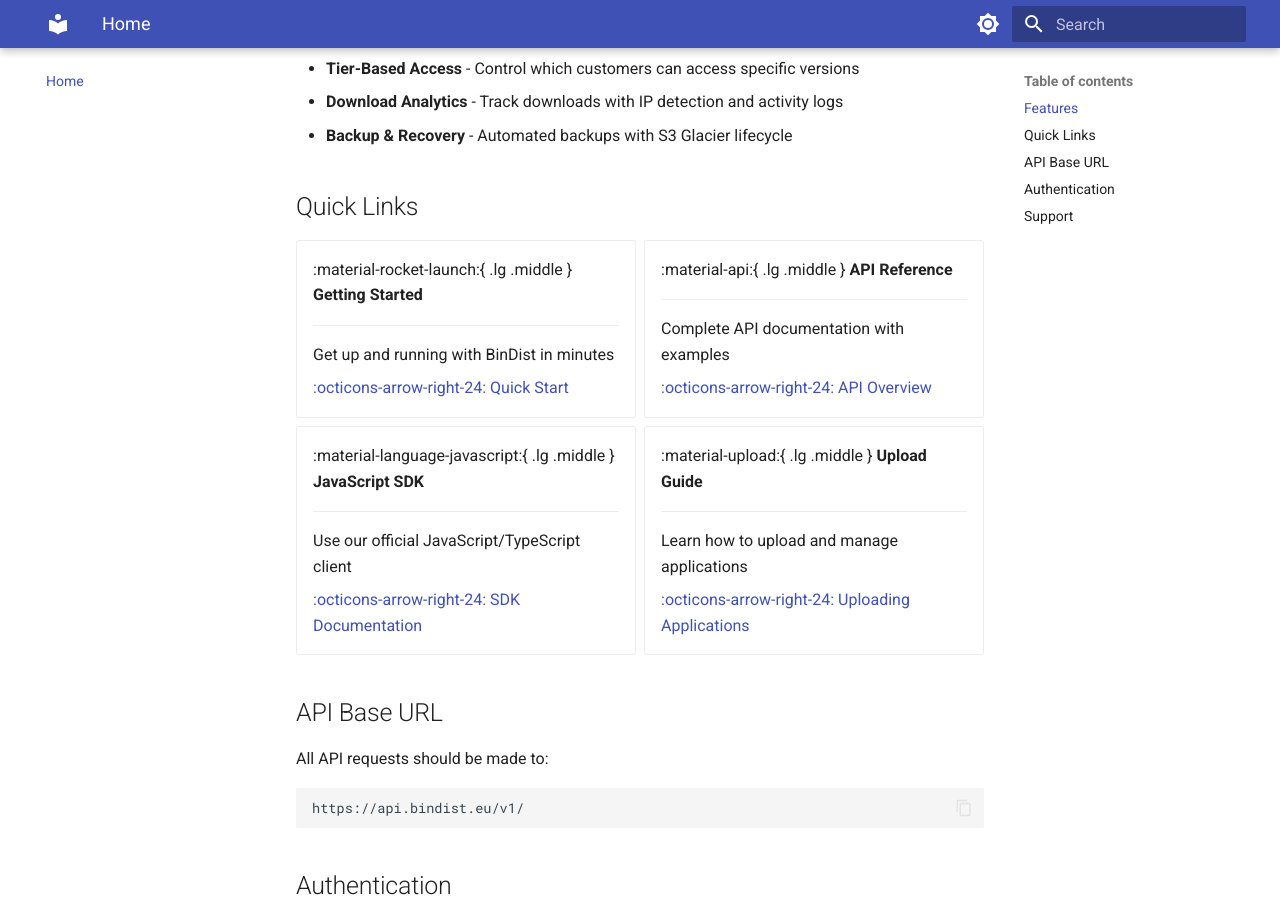
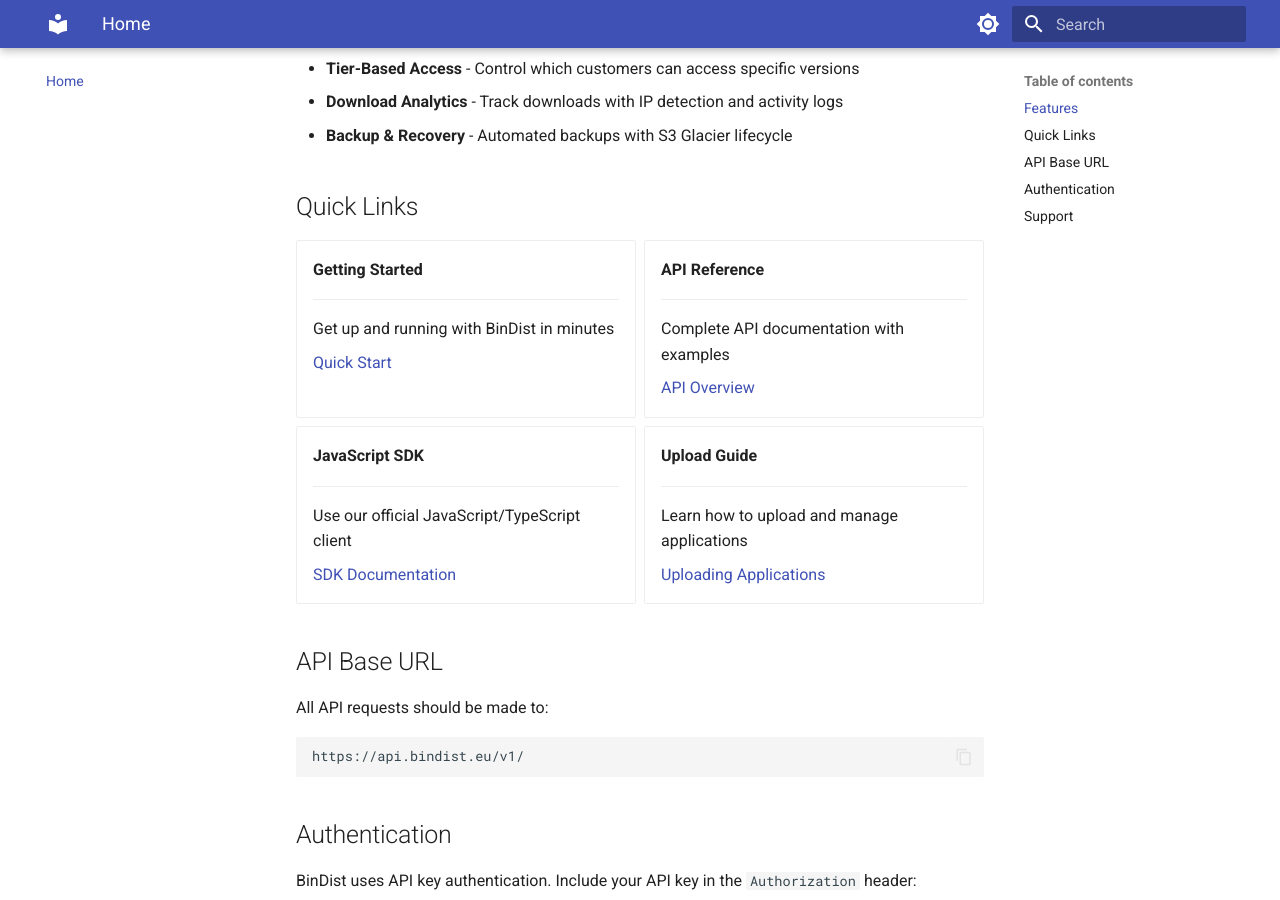
Before and after one commit to BinDist/bindist-docs, an MkDocs documentation site: the page built from docs/index.md, in a window 1280 px wide and 900 px high, scrolled down 466 px. Built offline with MkDocs 1.6.1 and Material for MkDocs 9.7.7, drawn with Linux system fonts in a browser that asks for light colours.

Commit message:
Drop Material icon shortcodes from home page grid cards
The :material-*: and :octicons-*: shortcodes plus their { .lg .middle }
attribute lists were rendering as raw text because pymdownx.emoji wasn't
enabled, leaking what looked like inline CSS into the page.

Co-Authored-By: Claude Opus 4.6 (1M context) <noreply@anthropic.com>

```diff
--- a/docs/index.md
+++ b/docs/index.md
@@ -15,37 +15,37 @@ BinDist is a secure, multi-tenant application distribution system built on AWS s
 
 <div class="grid cards" markdown>
 
--   :material-rocket-launch:{ .lg .middle } **Getting Started**
+-   **Getting Started**
 
     ---
 
     Get up and running with BinDist in minutes
 
-    [:octicons-arrow-right-24: Quick Start](getting-started/quick-start.md)
+    [Quick Start](getting-started/quick-start.md)
 
--   :material-api:{ .lg .middle } **API Reference**
+-   **API Reference**
 
     ---
 
     Complete API documentation with examples
 
-    [:octicons-arrow-right-24: API Overview](api/overview.md)
+    [API Overview](api/overview.md)
 
--   :material-language-javascript:{ .lg .middle } **JavaScript SDK**
+-   **JavaScript SDK**
 
     ---
 
     Use our official JavaScript/TypeScript client
 
-    [:octicons-arrow-right-24: SDK Documentation](sdks/javascript.md)
+    [SDK Documentation](sdks/javascript.md)
 
--   :material-upload:{ .lg .middle } **Upload Guide**
+-   **Upload Guide**
 
     ---
 
     Learn how to upload and manage applications
 
-    [:octicons-arrow-right-24: Uploading Applications](guides/uploading.md)
+    [Uploading Applications](guides/uploading.md)
 
 </div>
 
```
